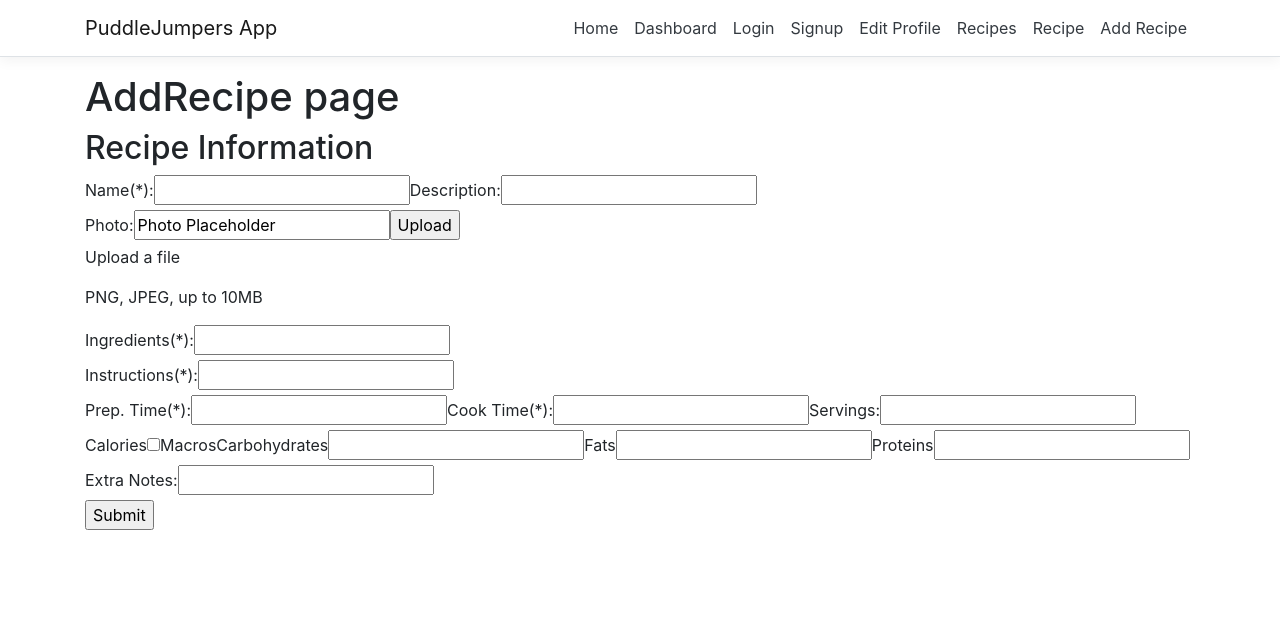
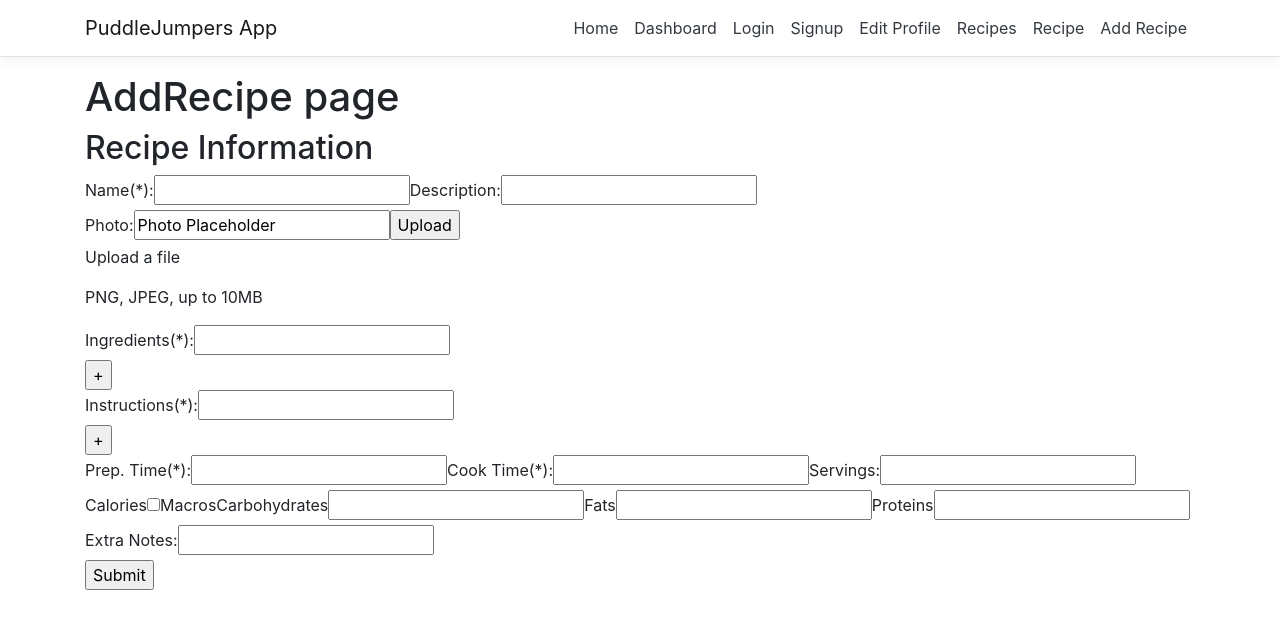
Before and after one commit to KrisztinaPap/Capstone_project, a React (Create React App) app in the folder frontend/: page /add-recipe in a window 1280 px wide. Shown: the top 628 px of the page. Built offline with nearby package versions, Linux system fonts and the light colour scheme.

Commit message:
[F] Feat. Added InputField Add Button;

```diff
--- a/frontend/src/components/AddRecipe.js
+++ b/frontend/src/components/AddRecipe.js
@@ -19,18 +19,38 @@ const AddRecipe = () => {
     // This function will add an input field to the ingredient section once called upon.
     event.preventDefault();
     const ingredientSection = document.getElementById("ingredientSection");
-    let childCount = ingredientSection.childElementCount();
+    let childCount = ingredientSection.childElementCount;
     const newInput = document.createElement("INPUT");
     const newLabel = document.createElement("LABEL");
 
     // Set the attributes for the input fields.
-    newLabel.setAttribute("for", `ingredient${childCount}`);
-    newInput.setAttribute("id",`ingredient${childCount}`);
+    newLabel.setAttribute("for", `ingredient${childCount/2 + 1}`);
+    newLabel.innerHTML = `Ingredient ${childCount/2 + 1}`;
+    newInput.setAttribute("id",`ingredient${childCount/2 + 1}`);
     newInput.setAttribute("type","text");
 
     // Add the new input to the section
     ingredientSection.appendChild(newLabel);
     ingredientSection.appendChild(newInput);
+  }
+
+  function AddInstructionStep(event) {
+    // This function will add an input field to the instruction section once called upon.
+    event.preventDefault();
+    const instructionSection = document.getElementById("instructionSection");
+    let childCount = instructionSection.childElementCount;
+    const newInput = document.createElement("INPUT");
+    const newLabel = document.createElement("LABEL");
+
+    // Set the attributes for the input fields.
+    newLabel.setAttribute("for", `instruction${childCount/2 + 1}`);
+    newLabel.innerHTML = `Instruction ${childCount/2 + 1}`;
+    newInput.setAttribute("id",`instruction${childCount/2 + 1}`);
+    newInput.setAttribute("type","text");
+
+    // Add the new input to the section
+    instructionSection.appendChild(newLabel);
+    instructionSection.appendChild(newInput);
   }
 
   function ShowMacros(event) {
@@ -70,8 +90,16 @@ const AddRecipe = () => {
             <label htmlFor="ingredient1">Ingredients(*):</label>
             <input type="text" id="ingredient1" />
           </section>
-          <label htmlFor="instructions">Instructions(*):</label>
-          <input type="text" id="instructions" />
+          <form onSubmit={AddIngredients}>
+            <input type="submit" value="+" />
+          </form>
+          <section id="instructionSection">
+            <label htmlFor="instruction1">Instructions(*):</label>
+            <input type="text" id="instruction1" />
+          </section>
+          <form onSubmit={AddInstructionStep}>
+            <input type="submit" value="+" />
+          </form>
         </section>
         <section id="addRecipeLogistics">
           <label htmlFor="addRecipePrepTime">Prep. Time(*):</label>
```
